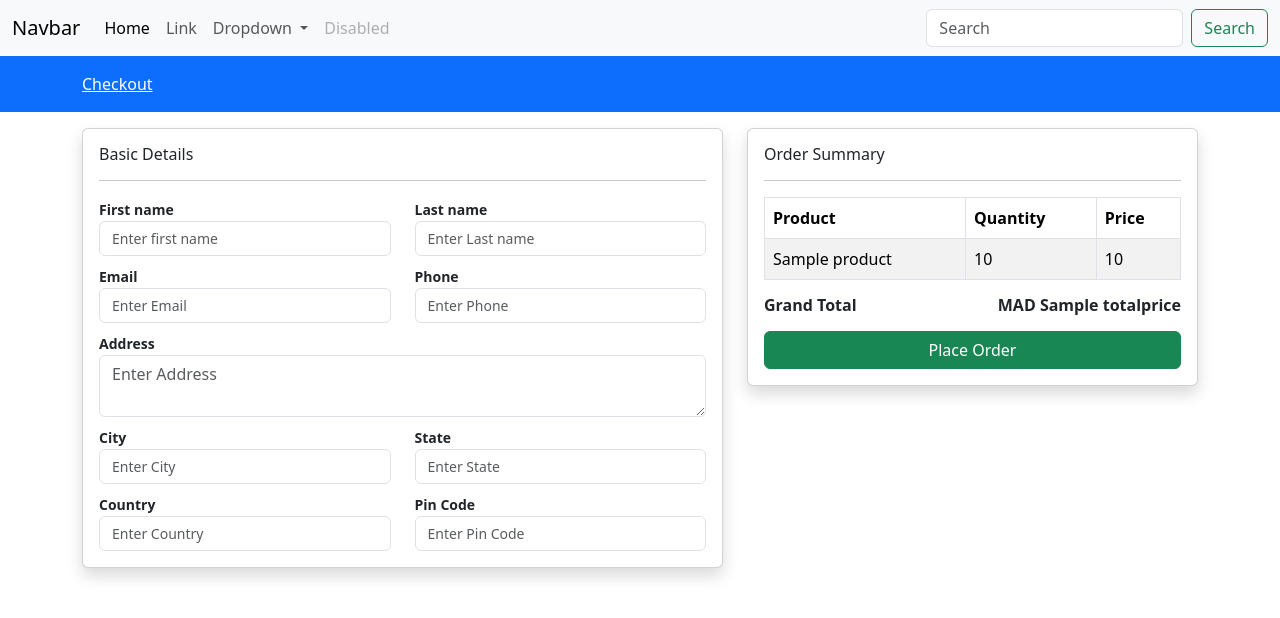
After one commit to gredxqt20/ecommerce, a Django app: template store/templates/store/products/checkout.html in a window 1280 px wide. The commit adds this page. Shown: the top 618 px of the page. Run offline with Django 4.2, Linux system fonts and the light colour scheme; the template is opened without the code that fills it: most values are stand-ins (such as "Sample title", 1, 10 or a date in 2020).

Commit message:
Checkout

```diff
--- /dev/null
+++ b/static/css/custom.css
@@ -0,0 +1,8 @@
+.checkoutform label{
+    font-size : 14px !important;
+    font-weight:600;
+}
+
+.checkoutform input{
+    font-size : 14px !important;
+}
--- a/static/js/custom.js
+++ b/static/js/custom.js
@@ -56,7 +56,7 @@ $(document).ready(function(){
                 success: function(response){
                 console.log(response)
                 alertify.success(response.status)
-                $('.cartdata').load(location.href + " .cartdata");
+                // $('.cartdata').load(location.href + " .cartdata");
                 }
         });
 
--- a/store/admin.py
+++ b/store/admin.py
@@ -1,6 +1,10 @@
 from django.contrib import admin
-from .models import Category,Product
+from .models import Category, Product, Cart, Order, OrderItem
+
 # Register your models here.
 
 admin.site.register(Category)
 admin.site.register(Product)
+admin.site.register(Cart)
+admin.site.register(Order)
+admin.site.register(OrderItem)
--- a/store/controller/cart.py
+++ b/store/controller/cart.py
@@ -1,10 +1,10 @@
 from django.http import JsonResponse
 from django.shortcuts import redirect, render
-from django.contrib import messages
+
 
 from store.models import Cart, Product
 
-
+# @login_required(login_url='loginpage')
 def addtocart(request):
     if request.method == 'POST':
         if request.user.is_authenticated:
@@ -26,7 +26,7 @@ def addtocart(request):
             return JsonResponse({'status': "Login to continue"})
     return redirect('/')
 
-
+# @login_required(login_url='loginpage')
 def viewcart(request):
     # cart = Cart.objects.filter(user=request.user)
     cart = Cart.objects.all()
--- a/store/templates/store/layouts/main.html
+++ b/store/templates/store/layouts/main.html
@@ -11,18 +11,20 @@
 
         {% endblock title %}
     </title>
+
     <link href="https://cdn.jsdelivr.net/npm/bootstrap@5.3.0-alpha3/dist/css/bootstrap.min.css" rel="stylesheet" integrity="sha384-KK94CHFLLe+nY2dmCWGMq91rCGa5gtU4mk92HdvYe+M/SXH301p5ILy+dN9+nJOZ" crossorigin="anonymous">
+    <link href="{% static 'css/custom.css' %}" rel="stylesheet">
 </head>
 <body>
     {% include 'store/inc/navbar.html' %}
    {% block content %}
 
    {% endblock content %}
+
+   {% block script %}
     <script src="{% static '/js/jquery-3.6.0.min.js' %}"></script>
     <script src="{% static '/js/custom.js' %}"></script>
    <script src="https://cdn.jsdelivr.net/npm/bootstrap@5.3.0-alpha3/dist/js/bootstrap.bundle.min.js" integrity="sha384-ENjdO4Dr2bkBIFxQpeoTz1HIcje39Wm4jDKdf19U8gI4ddQ3GYNS7NTKfAdVQSZe" crossorigin="anonymous"></script>
-   {% block script %}
-
    {% endblock script %}
 </body>
 </html>
--- a/store/templates/store/products/cart.html
+++ b/store/templates/store/products/cart.html
@@ -46,6 +46,7 @@
 
                                 </div>
                             {% endfor %}
+                            <a href="{% url 'checkout' %}" class="btn btn-outline-success float-end">Checkout</a>
                         {% else %}
                             <h4>Your cart is empty</h4>
                         {% endif %}
--- /dev/null
+++ b/store/templates/store/products/checkout.html
@@ -0,0 +1,99 @@
+{% extends 'store/layouts/main.html' %}
+
+{% block content %}
+ <div class="py-3 bg-primary">
+     <div class="container">
+         <a class="text-white" href="{% url 'checkout' %}">Checkout</a>
+     </div>
+ </div>
+
+<div class="container mt-3">
+    <form action="{% url 'placeorder' %}" method="POST">
+        {% csrf_token %}
+        <div class="row">
+        <div class="col-md-7 ">
+            <div class="card shadow checkoutform">
+                <div class="card-body">
+                    <h6>Basic Details</h6>
+                    <hr>
+                    <div class="row">
+                        <div class="col-md-6">
+                             <label>First name</label>
+                            <input type="text"class="form-control" required name="fname" placeholder="Enter first name">
+                        </div>
+                        <div class="col-md-6">
+                             <label>Last name</label>
+                            <input type="text"class="form-control" required name="lname" placeholder="Enter Last name">
+                        </div>
+                        <div class="col-md-6 mt-2">
+                             <label>Email</label>
+                            <input type="text"class="form-control" required name="email" placeholder="Enter Email">
+                        </div>
+                         <div class="col-md-6 mt-2">
+                             <label>Phone</label>
+                            <input type="text"class="form-control" required name="phone" placeholder="Enter Phone">
+                        </div>
+                         <div class="col-md-12 mt-2">
+                             <label>Address</label>
+                             <textarea type="text"class="form-control" required name="address" placeholder="Enter Address"></textarea>
+                        </div>
+                         <div class="col-md-6 mt-2">
+                             <label>City</label>
+                            <input type="text"class="form-control" required name="city" placeholder="Enter City">
+                        </div>
+                        <div class="col-md-6 mt-2">
+                             <label>State</label>
+                            <input type="text"class="form-control" required name="state" placeholder="Enter State">
+                        </div>
+                        <div class="col-md-6 mt-2">
+                             <label>Country</label>
+                            <input type="text"class="form-control" required name="county" placeholder="Enter Country">
+                        </div>
+                        <div class="col-md-6 mt-2">
+                             <label>Pin Code</label>
+                            <input type="text"class="form-control" required name="pincode" placeholder="Enter Pin Code">
+                        </div>
+                    </div>
+                </div>
+            </div>
+        </div>
+        <div class="col-md-5">
+            <div class="card shadow">
+                <div class="card-body">
+                    <h6>Order Summary</h6>
+                    <hr>
+                    {% if cartitems %}
+                        <table class="table table-striped table-bordered">
+                            <thead>
+                                <tr>
+                                    <th>Product</th>
+                                    <th>Quantity</th>
+                                    <th>Price</th>
+                                </tr>
+                            </thead>
+                            <tbody>
+                                {% for item in cartitems %}
+                                    <tr>
+                                        <td>{{ item.product.name }}</td>
+                                        <td>{{ item.product_qty }}</td>
+                                        <td>{{ item.product.selling_price }}</td>
+                                    </tr>
+                                {% endfor %}
+                            </tbody>
+                        </table>
+                        <h6 class="fw-bold">Grand Total <span class="float-end">MAD {{ totalprice }} </span></h6>
+                        <input type="hidden" value="COD" name="payment_mode">
+                        <div class="mt-3">
+                            <button type="submit" class="btn btn-success w-100"> Place Order </button>
+                        </div>
+                    {% else %}
+                        <h4>Your cart is empty</h4>
+                    {% endif %}
+                </div>
+            </div>
+        </div>
+    </div>
+    </form>
+</div>
+
+{% endblock content %}
--- a/store/urls.py
+++ b/store/urls.py
@@ -1,11 +1,13 @@
 from django.urls import path
 from . import views
-from .controller import cart
+from .controller import cart, checkout
 
 urlpatterns = [
     path('home', views.home, name="home"),
     path('add-to-cart', cart.addtocart, name="addtocart"),
     path('cart', cart.viewcart, name="cart"),
     path('update-cart', cart.updatecart, name="updatecart"),
-    path('delete-cart-item', cart.deletecartitem, name="deletecartitem")
+    path('delete-cart-item', cart.deletecartitem, name="deletecartitem"),
+    path('checkout', checkout.index, name="checkout"),
+    path('place-order',checkout.placeorder,name="placeorder")
 ]
```
Also changed, not shown: store/controller/checkout.py (added, +70 -0 lines), store/models.py (+68 -31 lines), store/migrations/0003_order_orderitem.py (added).
